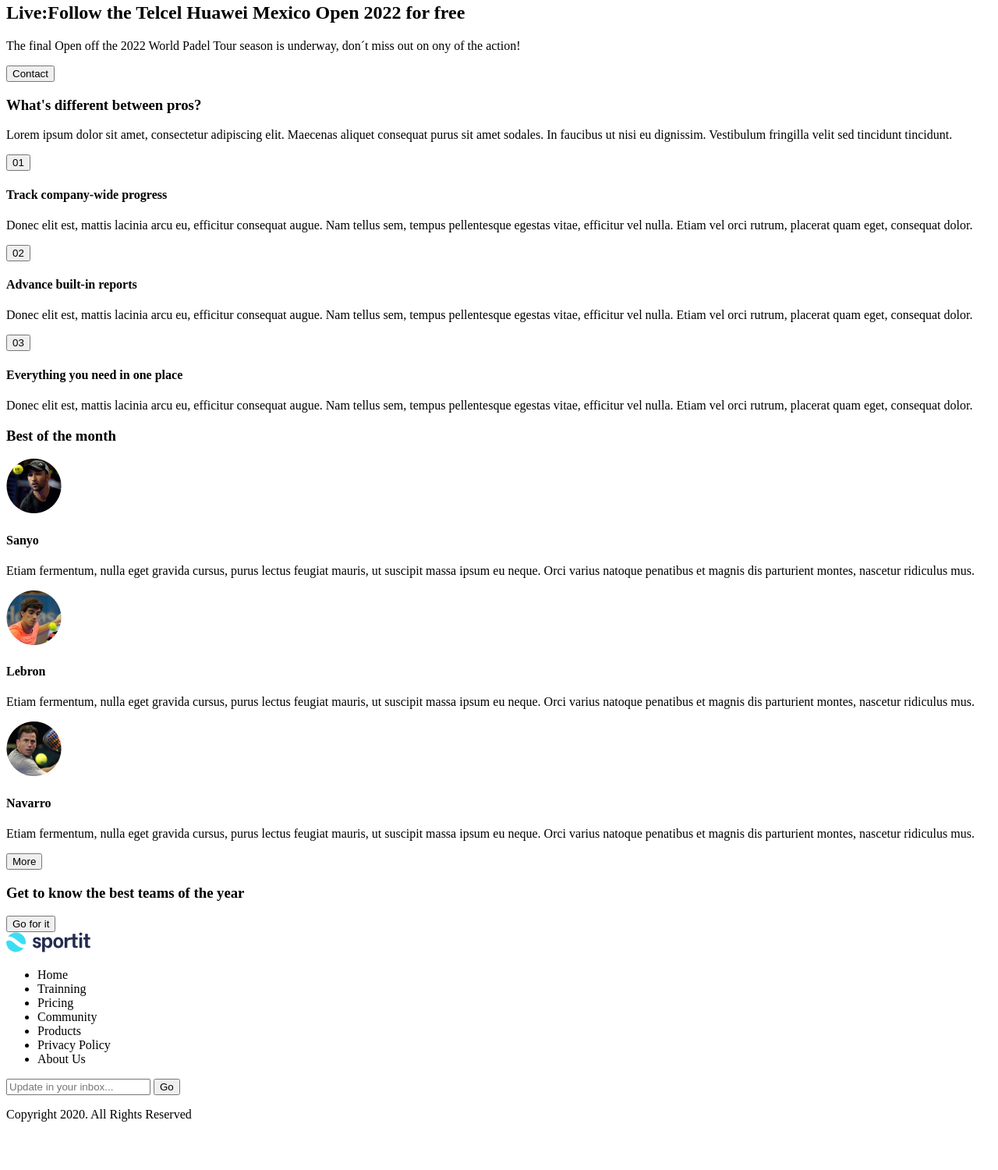
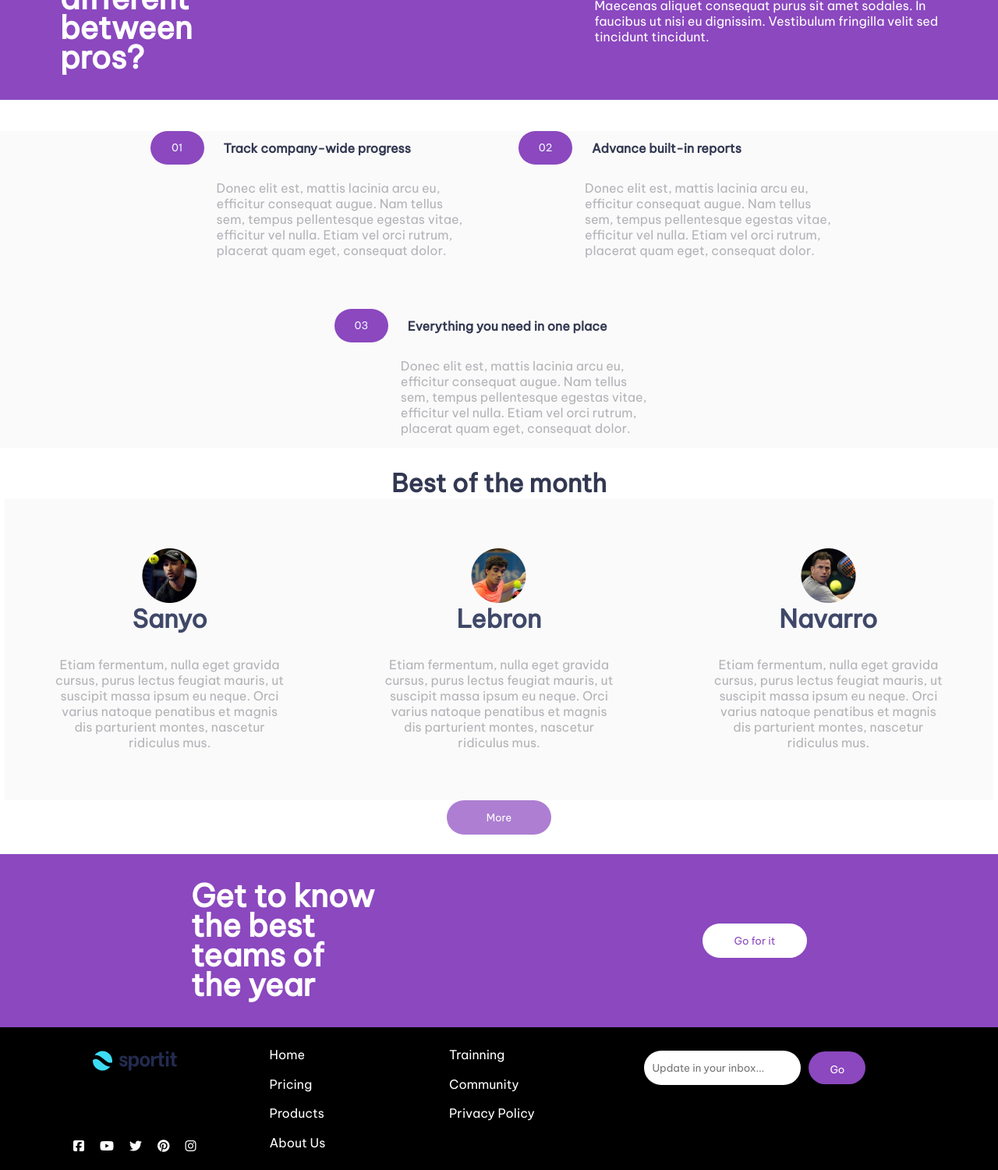
Before and after one commit to FabricioAcosta/Examen-final-DH-front-1, a plain HTML site: page index.html in a window 1280 px wide. Shown: the part 664-2164 px from the top of the page at 78% size. Before the commit the page ends 2118 px from the top, so only its background shows below. Drawn offline with Linux system fonts and the light colour scheme.

Commit message:
creamos la version de pc completa

```diff
--- a/css/estilos.css
+++ b/css/estilos.css
@@ -0,0 +1,352 @@
+@import url("https://fonts.googleapis.com/css2?family=Be+Vietnam+Pro&family=Roboto&display=swap");
+
+* {
+  font-family: "Be Vietnam Pro", sans-serif;
+  margin: 0;
+  padding: 0;
+  box-sizing: border-box;
+}
+
+/* Header */
+
+.navegador {
+  display: flex;
+  justify-content: space-around;
+  margin-top: 2em;
+}
+
+nav li {
+  display: inline-block;
+  text-align: center;
+  margin-right: 2em;
+}
+
+nav li:hover {
+  opacity: 0.5;
+}
+
+nav ul li a {
+  text-decoration: none;
+  color: rgba(36, 46, 82, 1);
+}
+
+.botonContacto {
+  justify-content: center;
+  align-items: center;
+  padding: 10px;
+  gap: 10px;
+  width: 134px;
+  height: 44px;
+  background: #8b48bf;
+  box-shadow: 0px 4px 7px rgba(0, 0, 0, 0.25);
+  border-radius: 50px;
+  flex: none;
+  color: white;
+  border: none;
+  cursor: pointer;
+}
+
+.botonContacto:hover {
+  background-color: crimson;
+  color: aqua;
+  cursor: pointer;
+}
+
+p {
+  color: rgba(179, 178, 183, 1);
+}
+
+/* Main */
+
+.seccionPrincipal {
+  display: flex;
+  justify-content: space-around;
+  margin-top: 4vh;
+  text-align: right;
+}
+
+.tenistaPrincipal {
+  display: flex;
+}
+
+.anuncios {
+  display: flex;
+  flex-direction: column;
+}
+
+.subtitulo {
+  display: flex;
+  flex-direction: column;
+  font-weight: 700;
+  font-size: 3em;
+  letter-spacing: -0.035em;
+  color: #232c50;
+}
+
+.margen {
+  margin-top: 3vh;
+}
+
+.margen p {
+  color: black;
+}
+
+/* Informacion*/
+
+.violeta {
+  width: 100%;
+  display: flex;
+  padding: 35px 50px;
+  align-items: center;
+  background-color: #8b48bf;
+  color: white;
+  justify-content: space-around;
+  flex-wrap: wrap;
+  gap: 30px;
+}
+
+.violeta button {
+  justify-content: center;
+  align-items: center;
+  padding: 10px;
+  width: 134px;
+  height: 44px;
+  background-color: #ffffff;
+  border-radius: 50px;
+  color: #8b48bf;
+  border: none;
+  cursor: pointer;
+}
+
+.violeta button:hover {
+  background-color: crimson;
+  color: aqua;
+  cursor: pointer;
+}
+
+.violeta h3 {
+  width: 20%;
+  font-size: 40px;
+  line-height: 38px;
+  letter-spacing: -0.005em;
+  color: #ffffff;
+}
+
+.pro {
+  font-size: 2em;
+}
+
+.texto {
+  color: #ffffff;
+}
+
+.informacion {
+  display: flex;
+  flex-wrap: wrap;
+  width: 100%;
+  justify-content: center;
+  align-items: center;
+  margin-top: 40px;
+  gap: 50px;
+
+  background-color: rgba(250, 250, 250, 1);
+}
+
+.info {
+  display: flex;
+
+  flex-wrap: wrap;
+  justify-content: flex-start;
+  align-items: center;
+  width: 33%;
+  gap: 5px;
+}
+.info-h4 {
+  width: 90%;
+  display: flex;
+  align-items: center;
+  gap: 25px;
+  color: #323851;
+}
+
+.informacion p {
+  width: 480px;
+  padding: 15px;
+  margin-left: 70px;
+}
+
+.botones {
+  float: left;
+  width: 69px;
+  height: 43px;
+  color: aliceblue;
+  background: #8b48bf;
+  border-radius: 30px;
+  border: none;
+}
+
+/* Comienza la seccion con los 3 tenistas */
+
+.tenistas {
+  display: flex;
+  flex-wrap: wrap;
+  justify-content: center;
+  width: 100%;
+  padding: 25px 0;
+}
+
+.tenistas h3 {
+  width: 100%;
+  font-size: 2em;
+  font-weight: 700;
+  text-align: center;
+  color: #323851;
+}
+
+.tenistas h4 {
+  width: 100%;
+  font-size: 2em;
+  text-align: center;
+  margin-bottom: 10%;
+  color: #3f4868;
+}
+
+.mejorDelMes {
+  font-size: 2em;
+  color: #242e53;
+}
+
+.palabrasTenista {
+  display: flex;
+  flex-wrap: wrap;
+  text-align: center;
+  justify-content: center;
+  background-color: rgba(250, 250, 250, 1);
+  width: 33%;
+  padding: 5%;
+}
+
+.pros {
+  width: 100%;
+  left: 0px;
+  top: 817px;
+  border-radius: 0px;
+  padding: 40px 0px 40px 0px;
+  background-color: #8b48bf;
+  display: flex;
+}
+
+.more {
+  padding: 10px;
+  width: 134px;
+  height: 44px;
+  background: rgba(139, 72, 191, 0.7);
+  border-radius: 50px;
+  color: #ffffff;
+  border: none;
+}
+
+.more:hover {
+  background-color: crimson;
+  color: aqua;
+  cursor: pointer;
+}
+
+/* footer */
+
+footer {
+  background-color: black;
+  padding-bottom: 20px;
+  width: 100%;
+}
+
+.footer div {
+  margin: auto;
+}
+
+footer p {
+  width: 80%;
+  padding-right: 30px;
+  text-align: right;
+}
+
+.contenedorGeneral {
+  display: flex;
+  flex-wrap: wrap;
+  color: white;
+  padding: 30px 0 10px;
+  width: 90%;
+}
+
+.redesSociales {
+  width: 30%;
+  display: flex;
+  flex-direction: column-reverse;
+  align-items: center;
+  justify-content: space-between;
+  height: 130px;
+}
+
+.redes {
+  display: flex;
+  justify-content: center;
+  gap: 20px;
+}
+
+.lista {
+  width: 40%;
+  height: 150px;
+  display: flex;
+  flex-wrap: wrap;
+  list-style: none;
+  line-height: 10px;
+  font-size: 16px;
+  font-weight: 500;
+  color: #ffffff;
+}
+
+.lista li {
+  width: 50%;
+  color: #ffffff;
+  display: flex;
+  flex-flow: column wrap;
+  align-content: space-between;
+}
+form {
+  display: flex;
+  flex-direction: row;
+  align-items: center;
+  padding: 10px;
+  gap: 10px;
+  width: 30%;
+  height: 44px;
+  border-radius: 50px;
+  color: #a0a0a0;
+}
+.Go {
+  border: none;
+  display: flex;
+  flex-direction: row;
+  align-items: center;
+  padding: 10px;
+  width: 201px;
+  height: 44px;
+  border-radius: 50px;
+  color: #000000;
+}
+input {
+  flex-direction: row;
+  align-items: center;
+  padding: 15px;
+  border: none;
+  width: 73px;
+  height: 42px;
+  background: #ffffff;
+  border-radius: 60px;
+  color: #a0a0a0;
+}
+input[type="submit"] {
+  background-color: rgba(139, 72, 191, 1);
+  color: white;
+  cursor: pointer;
+}
--- a/index.html
+++ b/index.html
@@ -1,14 +1,18 @@
 <!DOCTYPE html>
 <html lang="en">
   <head>
-    <meta charset="UTF-8">
-    <meta name="viewport" content="width=device-width, initial-scale=1.0">
-    <link rel="stylesheet" href="./css/estilos.css">
+    <meta charset="UTF-8" />
+    <meta name="viewport" content="width=device-width, initial-scale=1.0" />
+    <script
+      src="https://kit.fontawesome.com/7438e00188.js"
+      crossorigin="anonymous"
+    ></script>
+    <link rel="stylesheet" href="./css/estilos.css" />
     <title>Sportit</title>
   </head>
   <body>
     <header>
-        <nav>
+      <nav class="navegador">
         <img src="./img/logo.svg" alt="logo pagina" />
         <ul>
           <li><a href="#">Sports</a></li>
@@ -17,53 +21,55 @@
           <li><a href="#">Trainning</a></li>
           <li><a href="#">Community</a></li>
         </ul>
-          <button>Contact</button>
+        <button class="botonContacto">Contact</button>
       </nav>
     </header>
+    <main>
+      <section class="seccionPrincipal">
+        <img
+          class="tenistaPrincipal"
+          src="./img/padel-intro.png"
+          alt="imagen tenista"
+        />
 
-      <main>
-        <section>
-
-          <img src="./img/padel-intro.png" alt="imagen tenista" />
-
-          <article>
-            <h2>
-              Live:Follow the
-              Telcel Huawei
-              Mexico Open 2022
+        <article class="anuncios">
+          <h2 class="subtitulo">
+            Live:Follow the<br />
+            Telcel Huawei<br />
+            Mexico Open 2022<br />
             for free
           </h2>
-            <div>
+          <div class="margen">
             <p>
-                The final Open off the 2022 World Padel Tour season is underway,
-                don´t miss out on ony of the action!
+              The final Open off the 2022 World Padel Tour season is<br />underway,
+              don´t miss out on any of the action!
             </p>
           </div>
 
-            <div>
-              <button>Contact</button>
+          <div class="margen">
+            <button class="botonContacto">Contact</button>
           </div>
         </article>
       </section>
 
-        <section>
-          <article>
+      <section class="violeta">
+        <article class="pro">
           <h3>What's different between pros?</h3>
         </article>
         <article>
-            <p>
-              Lorem ipsum dolor sit amet, consectetur adipiscing elit. Maecenas
-              aliquet consequat purus sit amet sodales. In faucibus ut nisi
-              eu dignissim. Vestibulum fringilla velit sed tincidunt
+          <p class="texto">
+            Lorem ipsum dolor sit amet, consectetur adipiscing elit.<br />Maecenas
+            aliquet consequat purus sit amet sodales. In<br />faucibus ut nisi
+            eu dignissim. Vestibulum fringilla velit sed<br />tincidunt
             tincidunt.
           </p>
         </article>
       </section>
 
-        <section>
-          <article>
-            <div>
-              <button>01</button>
+      <section class="informacion">
+        <article class="info">
+          <div class="info-h4">
+            <button class="botones">01</button>
             <h4>Track company-wide progress</h4>
           </div>
           <p>
@@ -72,9 +78,9 @@
             nulla. Etiam vel orci rutrum, placerat quam eget, consequat dolor.
           </p>
         </article>
-          <article>
-            <div>
-              <button>02</button>
+        <article class="info">
+          <div class="info-h4">
+            <button class="botones">02</button>
             <h4>Advance built-in reports</h4>
           </div>
 
@@ -85,9 +91,9 @@
           </p>
         </article>
 
-          <article>
-            <div>
-              <button>03</button>
+        <article class="info">
+          <div class="info-h4">
+            <button class="botones">03</button>
             <h4>Everything you need in one place</h4>
           </div>
           <p>
@@ -98,11 +104,13 @@
         </article>
       </section>
 
-        <section>
-          <h3>Best of the month</h3>
+      <!--Seccion de los 3 tenistas -->
 
-          <article>
-            <img src="./img/avatar-sanyo.png" alt="imagen sanyo"/>
+      <section class="tenistas">
+        <h3 class="mejorDelMes">Best of the month</h3>
+
+        <article class="palabrasTenista">
+          <img src="./img/avatar-sanyo.png" alt="avatar sanyo" />
 
           <h4>Sanyo</h4>
           <p>
@@ -111,8 +119,8 @@
             penatibus et magnis dis parturient montes, nascetur ridiculus mus.
           </p>
         </article>
-          <article>
-            <img src="./img/avatar.lebron.png" alt="imagen lebron" />
+        <article class="palabrasTenista">
+          <img src="./img/avatar.lebron.png" alt="avatar lebron" />
 
           <h4>Lebron</h4>
           <p>
@@ -120,11 +128,10 @@
             mauris, ut suscipit massa ipsum eu neque. Orci varius natoque
             penatibus et magnis dis parturient montes, nascetur ridiculus mus.
           </p>
-
         </article>
 
-          <article>
-            <img src="./img/avatar-navarro.png" alt="imagen navarro" />
+        <article class="palabrasTenista">
+          <img src="./img/avatar-navarro.png" alt="avatar navarro" />
 
           <h4>Navarro</h4>
           <p>
@@ -133,25 +140,29 @@
             penatibus et magnis dis parturient montes, nascetur ridiculus mus.
           </p>
         </article>
-          <button>More</button>
+        <button class="more">More</button>
       </section>
 
-        <section>
+      <section class="violeta">
         <h3>Get to know the best teams of the year</h3>
         <button>Go for it</button>
       </section>
     </main>
 
     <footer>
-        <div>
-          <section>
-            <article>
-
+      <div class="contenedorGeneral">
+        <section class="redesSociales">
+          <article class="redes">
+            <i class="fa-brands fa-square-facebook"></i>
+            <i class="fa-brands fa-youtube"></i>
+            <i class="fa-brands fa-twitter"></i>
+            <i class="fa-brands fa-pinterest"></i>
+            <i class="fa-brands fa-instagram"></i>
           </article>
           <img src="./img/logo.svg" alt="logo pagina" />
         </section>
 
-          <ul>
+        <ul class="lista">
           <li>Home</li>
           <li>Trainning</li>
           <li>Pricing</li>
@@ -161,18 +172,21 @@
           <li>About Us</li>
         </ul>
 
-
-
-          <form action="#" method="POST">
+        <form action="#" method="post">
           <label for="email"></label>
-            <input class="Go" type="email" id="email" name="email" placeholder="Update in your inbox..." required />
+          <input
+            class="Go"
+            type="email"
+            id="email"
+            name="email"
+            placeholder="Update in your inbox..."
+            required
+          />
           <input type="submit" value="Go" />
         </form>
       </div>
 
       <p>Copyright 2020. All Rights Reserved</p>
-
     </footer>
-
   </body>
 </html>
```
Lines whose indentation alone changed are shown as unchanged.
